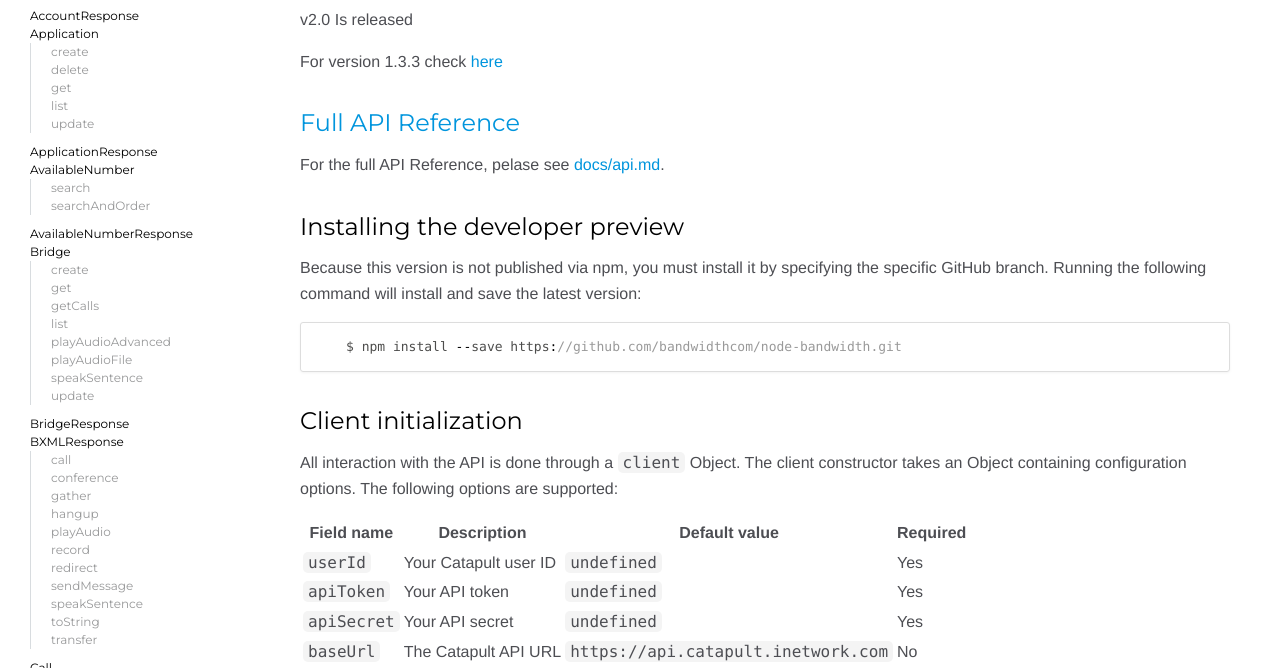
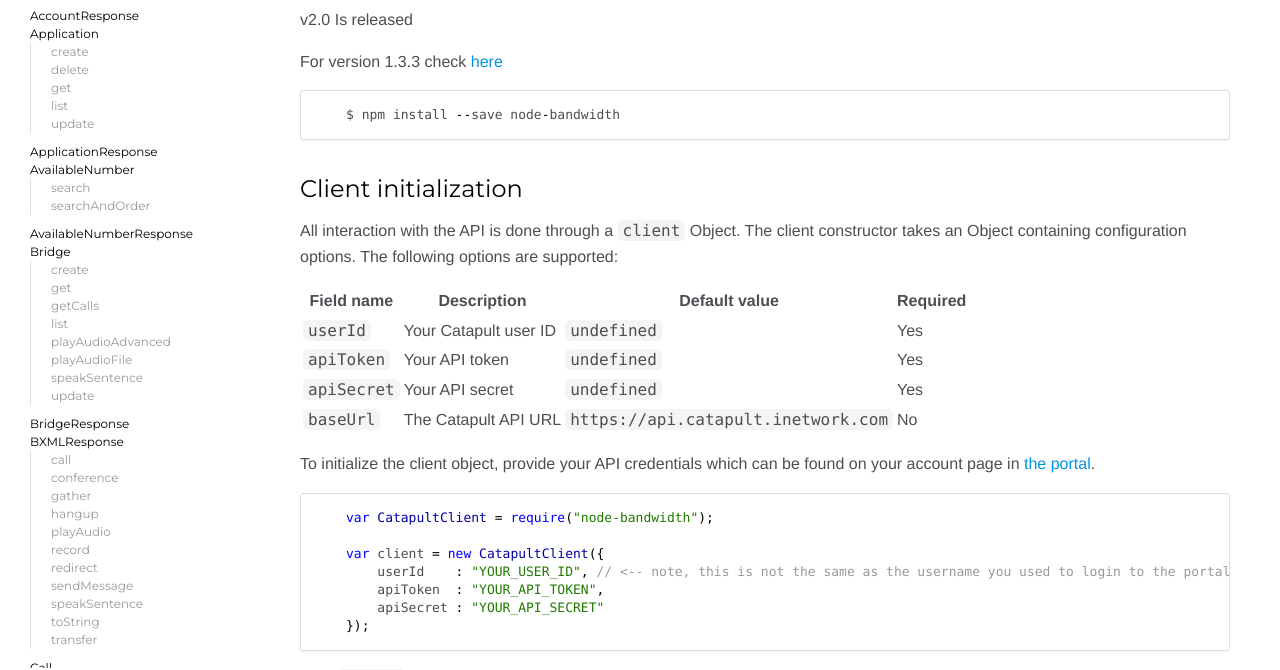
Before and after one commit to Bandwidth/node-bandwidth, a plain HTML site: page index.html in a window 1280 px wide. Shown: the part 132-802 px from the top of the page. Drawn offline with nearby package versions, Linux system fonts and the light colour scheme.

Commit message:
Update index.html

```diff
--- a/index.html
+++ b/index.html
@@ -50,9 +50,7 @@
         <article><h1>node-bandwidth</h1><p>A Node.js client library for the Bandwidth Application Platform</p>
 <p>v2.0 Is released</p>
 <p>For version 1.3.3 check <a href="https://github.com/bandwidthcom/node-bandwidth/tree/v1.3.3">here</a></p>
-<h2><a href="docs/api.md">Full API Reference</a></h2><p>For the full API Reference, pelase see <a href="docs/api.md">docs/api.md</a>.</p>
-<h2>Installing the developer preview</h2><p>Because this version is not published via npm, you must install it by specifying the specific GitHub branch. Running the following command will install and save the latest version:</p>
-<pre class="prettyprint source"><code>$ npm install --save https://github.com/bandwidthcom/node-bandwidth.git</code></pre><h2>Client initialization</h2><p>All interaction with the API is done through a <code>client</code> Object. The client constructor takes an Object containing configuration options. The following options are supported:</p>
+<pre class="prettyprint source"><code>$ npm install --save node-bandwidth</code></pre><h2>Client initialization</h2><p>All interaction with the API is done through a <code>client</code> Object. The client constructor takes an Object containing configuration options. The following options are supported:</p>
 <table>
 <thead>
 <tr>
```
